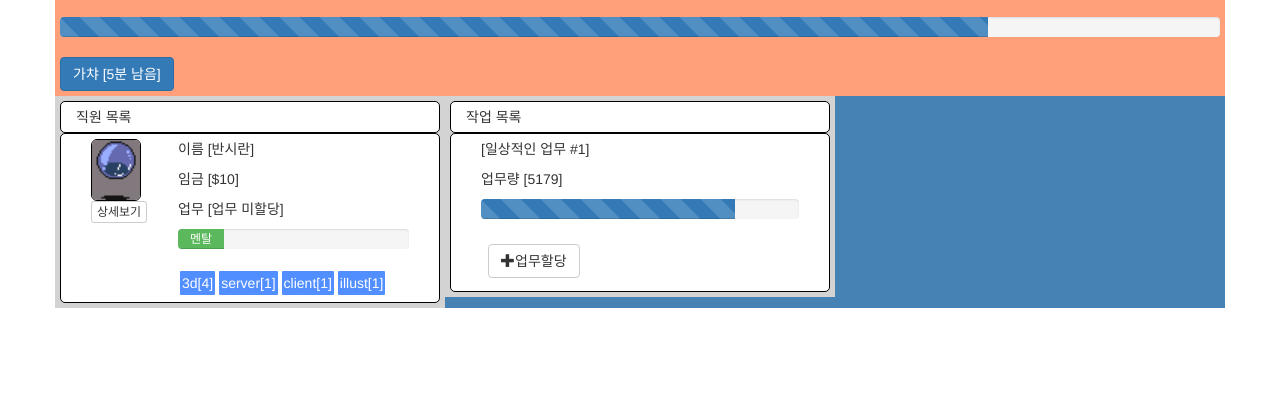
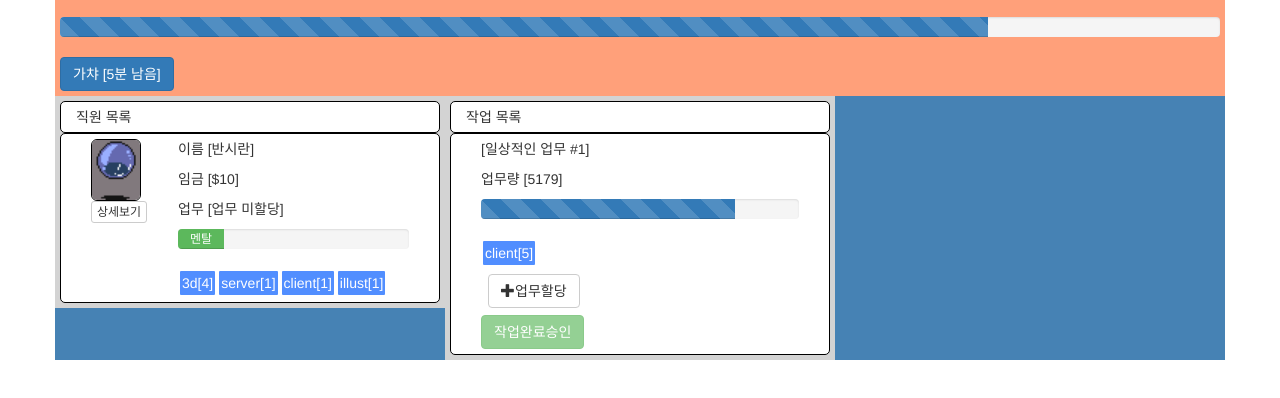
Before and after one commit to painh/devclicker_html, a plain HTML site: page index.html in a window 1280 px wide. Shown: the part 204-602 px from the top of the page. Drawn offline with nearby package versions, Linux system fonts and the light colour scheme.

Commit message:
이호이

```diff
--- a/index.html
+++ b/index.html
@@ -70,9 +70,9 @@
                             <button type="button" class="btn btn-default btn-xs btnCharDetail" data-id=""> 상세보기</button>
                         </div>
                         <div class="col-md-9">
-                            <p><span>이름 [</span><span  class="charName">CharName</span>]</p>
-                            <p><span>임금 [$</span><span  class="charPay">CharPay</span>]</p>
-                            <p><span>업무 [</span><span  class="charAllowedWork">업무 미할당</span>]</p>
+                            <p><span>이름 [</span><span class="charName">CharName</span>]</p>
+                            <p><span>임금 [$</span><span class="charPay">CharPay</span>]</p>
+                            <p><span>업무 [</span><span class="charAllowedWork">업무 미할당</span>]</p>
                             <div class="charMental progress">
                                 <div class="progress-bar progress-bar-success" role="progressbar" aria-valuenow="40"
                                      aria-valuemin="0" aria-valuemax="100" style="width:20%">
@@ -99,13 +99,15 @@
                                      aria-valuenow="40" aria-valuemin="0" aria-valuemax="100" style="width:80%;">
                                 </div>
                             </div>
+                            <div class="workSkillList"></div>
                             <div class="workCharList">
                                 <button type="button" class="btn btn-default btnCharAddToWork" data-id>
                                     <span class="glyphicon glyphicon-plus"></span>업무할당
                                 </button>
                             </div>
-                            <div class="workSkillList col-md-12">
-                            </div>
+                            <button type="button" class="btn btn-default btn-success btnWorkDone" disabled="true">
+                                작업완료승인
+                            </button>
                         </div>
                     </div>
                 </div>
--- a/js/index.js
+++ b/js/index.js
@@ -59,10 +59,13 @@ function AddWork(id, name, workAmount, tagList) {
     html = '';
     for (i in tagList) {
         var tag = tagList[i];
+        console.log(tag);
         html += '<div class="skillTag">' + tag.name + '[' + tag.lv + ']</div>';
     }
 
-    ele.find('.skillTagList').html(html);
+    console.log(html);
+
+    ele.find('.workSkillList').html(html);
 }
 
 function FloatingText(eleObj, text) {
@@ -170,10 +173,8 @@ function RefreshCharCard(charObj) {
 
 function AddCharFaceToWork(workId, charObj) {
     var workEle = $(".workCard[data-id=" + workId + "]");
-    console.log(workEle, workEle.find(".workCharList"));
     workEle.find(".workCharList").prepend('<img class="btnCharDetail charFace img-rounded"  data-id='+charObj.id+' src="'+charObj.imgSrc
         +'"/>');
-    console.log('done');
 }
 
 $(document).ready(function () {
--- a/js/work.js
+++ b/js/work.js
@@ -3,14 +3,7 @@ var Work = function (proto) {
     this.name = proto.name + " #" + this.id;
     this.workAmount = proto.workAmount;
 
-    this.tagList = [];
-    for (var i = 0; i < proto.tagList; ++i) {
-        var name = randomPick(skillTagList);
-        if (this.tagList.hasOwnProperty(name))
-            this.tagList[name].lv++;
-        else
-            this.tagList[name] = {name: name, lv: 1};
-    }
+    this.tagList = proto.tagList.slice(0);
 };
 
 Work.prototype.AddChar = function (charObj) {
```
